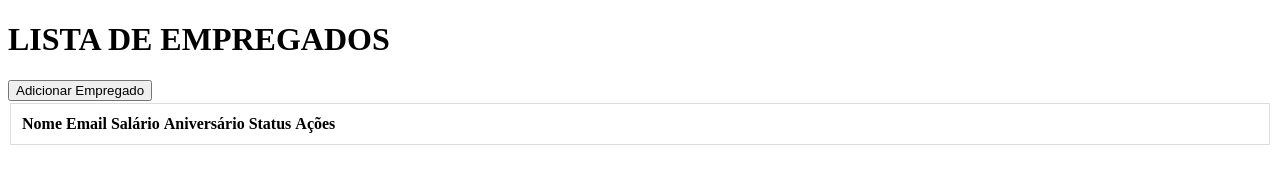
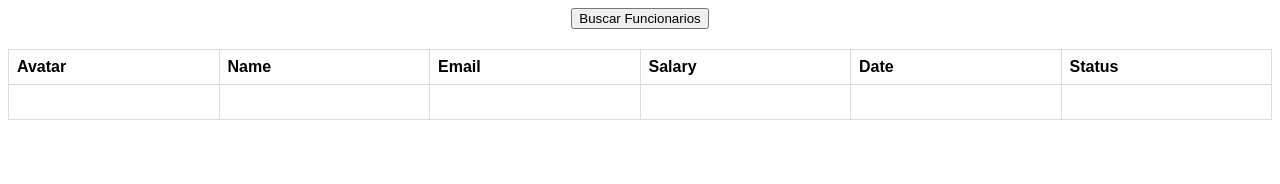
Before and after one commit to Pedro-Appel/employee-management-n2, a React app: page /get/1 in a window 1280 px wide. Built offline with nearby package versions, Linux system fonts and the light colour scheme; no server answers.

Commit message:
fix: getUser improvement

```diff
--- a/src/CreateUser.js
+++ b/src/CreateUser.js
@@ -6,6 +6,7 @@ const baseURL = `https://mack-webmobile.vercel.app/api/users`;
 
 export function CreateUser(){
   const navigate = useNavigate()
+
   function createEmployee(event){
     const formData = new FormData(event.target);
     const json = JSON.stringify(Object.fromEntries(formData.entries()));
--- a/src/GetUser.js
+++ b/src/GetUser.js
@@ -1,20 +1,52 @@
 import './styles/style.css';
+import { useState, useEffect} from "react";
+import { useParams } from 'react-router-dom'
+import NavigationButton from './components/NavigationButton';
+
+const baseURL = `https://mack-webmobile.vercel.app/api/users/`;
 
 export function GetUser(){
+  const {id} = useParams()
+  const [selectedEmployee, setSelectedEmployee] = useState([]);
+
+  function buscarUsuario(){
+    console.log(id)
+    fetch(baseURL+id)
+      .then((response) => response.json())
+      .then((data) => setSelectedEmployee(data));
+    };
+
+  useEffect(()=>{
+    buscarUsuario()
+  }, [])
+
   return (
-    <div className="section">
-      <h1 className="sectiontitle">LISTA DE EMPREGADOS</h1>
-      <button className="sectionbutton">Adicionar Empregado</button>
-      <table className="section__table">
-        <th>
-          <td>Nome</td>
-          <td>Email</td>
-          <td>Salário</td>
-          <td>Aniversário</td>
-          <td>Status</td>
-          <td>Ações</td>
-        </th>
+    <div className="page_get_user">
+      <NavigationButton routeToNavigate='/' name='Buscar Funcionarios'/>
+      <table>
+        <thead>
+          <tr>
+            <th>Avatar</th>
+            <th>Name</th>
+            <th>Email</th>
+            <th>Salary</th>
+            <th>Date</th>
+            <th>Status</th>
+          </tr>
+        </thead>
+        <tbody>
+          <tr>
+            <td>
+              <img src={selectedEmployee.avatar}></img>
+            </td>
+            <td>{selectedEmployee.name}</td>
+            <td>{selectedEmployee.email}</td>
+            <td>{selectedEmployee.salary}</td>
+            <td>{selectedEmployee.date}</td>
+            <td>{selectedEmployee.status}</td>
+          </tr>
+        </tbody>
       </table>
-    </div>
-  )
+      </div>
+      );
 }
--- a/src/styles/style.css
+++ b/src/styles/style.css
@@ -29,6 +29,20 @@ th {
   flex-direction: column;
   align-items: center;
 }
+.page_get_user table {
+  font-family: arial, sans-serif;
+  border-collapse: collapse;
+  width: 100%;
+  margin-top: 20px;
+}
+.page_get_user td,
+th {
+  width: 15%;
+  border: 1px solid #dddddd;
+  text-align: left;
+  padding: 8px;
+}
+
 .page_create_user {
   display: flex;
   flex-direction: column;
```
